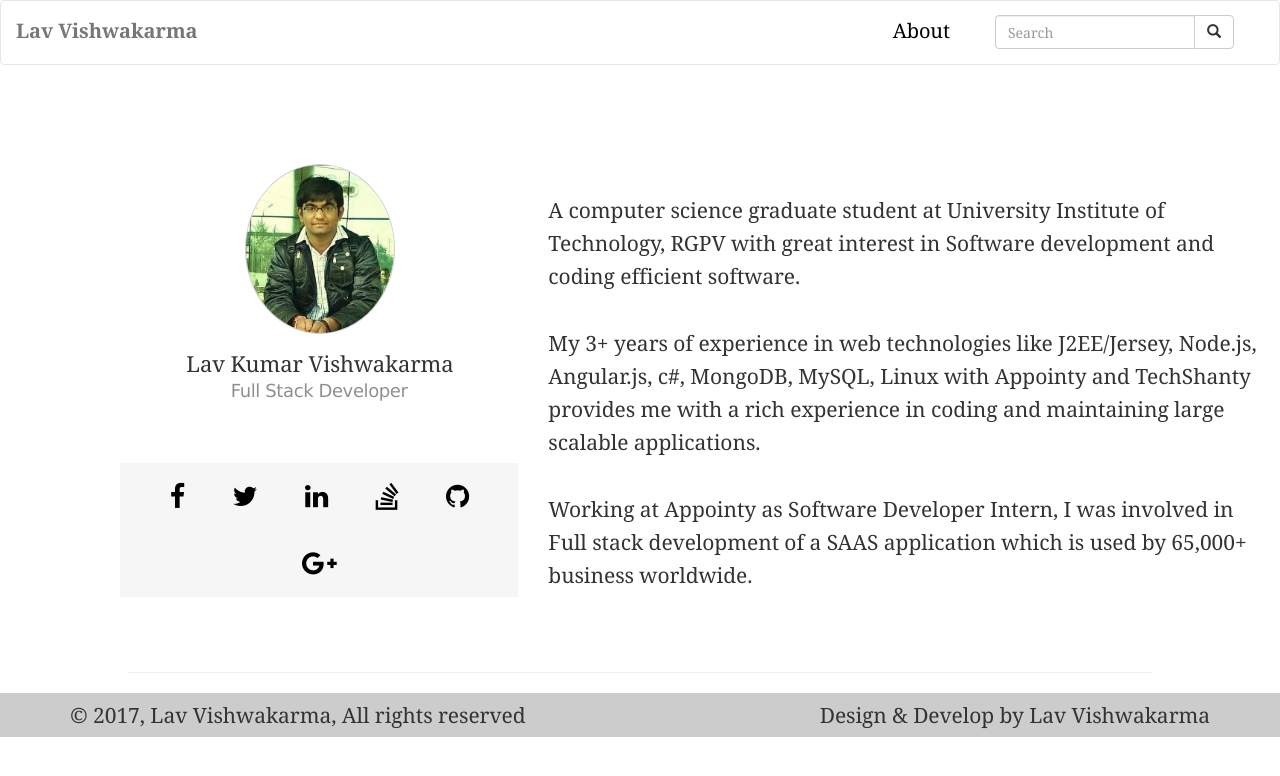
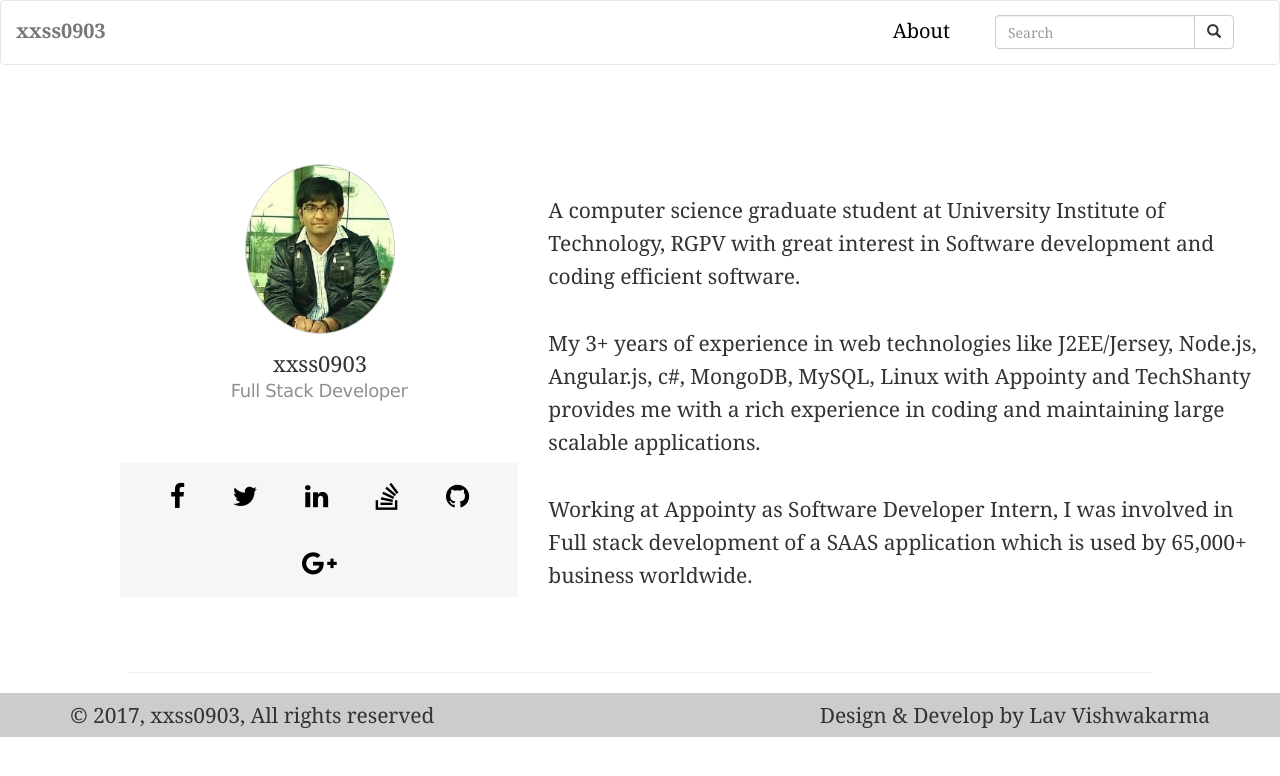
Before and after one commit to xxss0903/xxss0903.github.io, a Jekyll site: the page built from _pages/aboutme.html, in a window 1280 px wide. Shown: the top 776 px of the page. Built offline with Jekyll 4.4.1, drawn with Linux system fonts in a browser that asks for light colours; comment, search, counter and statistics services are not loaded.

Commit message:
更改/_data/global.html

```diff
--- a/_data/global.yml
+++ b/_data/global.yml
@@ -1,15 +1,15 @@
 # Site Settings
-title: 'Lav Vishwakarma'
+title: 'xxss0903'
 description: 'My personal Blog'
-url: 'https://lavkumarv.github.io'
+url: 'https://xxss0903.github.io'
 
 # Admin Settings
-admin_name: 'Lav Vishwakarma'
-admin_email: 'lav.kumar.dev@gmail.com'
+admin_name: 'xxss0903'
+admin_email: 'xxss0903@gmail.com'
 
 #####################################################################
 #About Page
-author_name: 'Lav Kumar Vishwakarma'
+author_name: 'xxss0903'
 author_profession: 'Full Stack Developer'
 author_description: 'A computer science graduate student at University Institute of Technology, RGPV with great interest in Software development and coding efficient software.</br></br>
 My 3+ years of experience in web technologies like J2EE/Jersey, Node.js, Angular.js, c#, MongoDB, MySQL, Linux with Appointy and TechShanty provides me with a rich experience in coding and maintaining large scalable applications.</br></br>
@@ -17,11 +17,11 @@ Working at Appointy as Software Developer Intern, I was involved in Full stack d
 author_image: '/images/author.jpg'
 
 # social proiles
-facebook: 'https://www.facebook.com/lavkumarv'
-twitter: 'https://twitter.com/LAV_K_V'
-linkedin: 'https://www.linkedin.com/in/lav-vishwakarma/'
-instagram: 'https://www.instagram.com/vishwakarmalav/'
-github: 'https://github.com/lavkumarv'
-google-plus: 'https://plus.google.com/+LAVKUMARVISHWAKARMAdev'
-stackoverflow: 'http://stackoverflow.com/users/4703818/lav-kumar-vishwakarma'
+facebook: 'https://xxss0903.github.io'
+twitter: 'https://xxss0903.github.io'
+linkedin: 'https://xxss0903.github.io'
+instagram: 'https://xxss0903.github.io'
+github: 'https://github.com/xxss0903'
+google-plus: 'https://github.com/xxss0903'
+stackoverflow: 'https://github.com/xxss0903'
 #####################################################################
```
